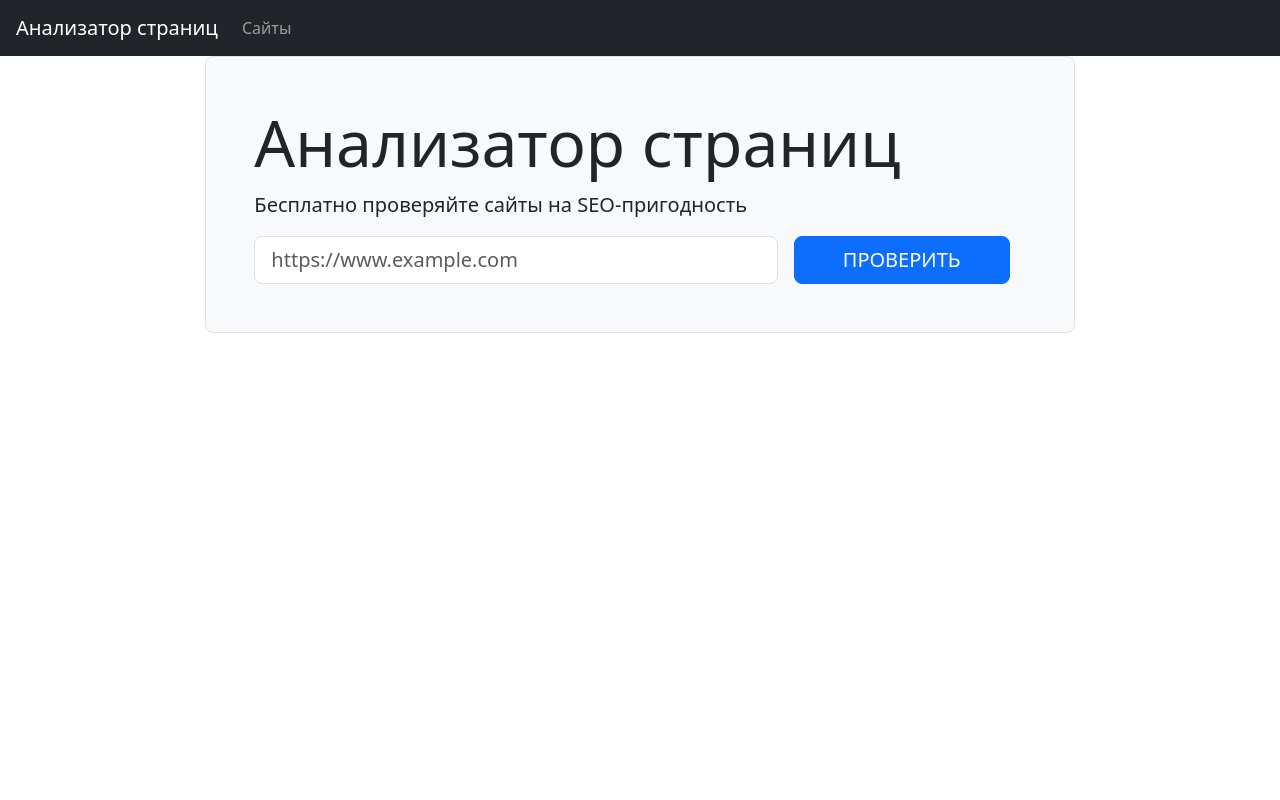
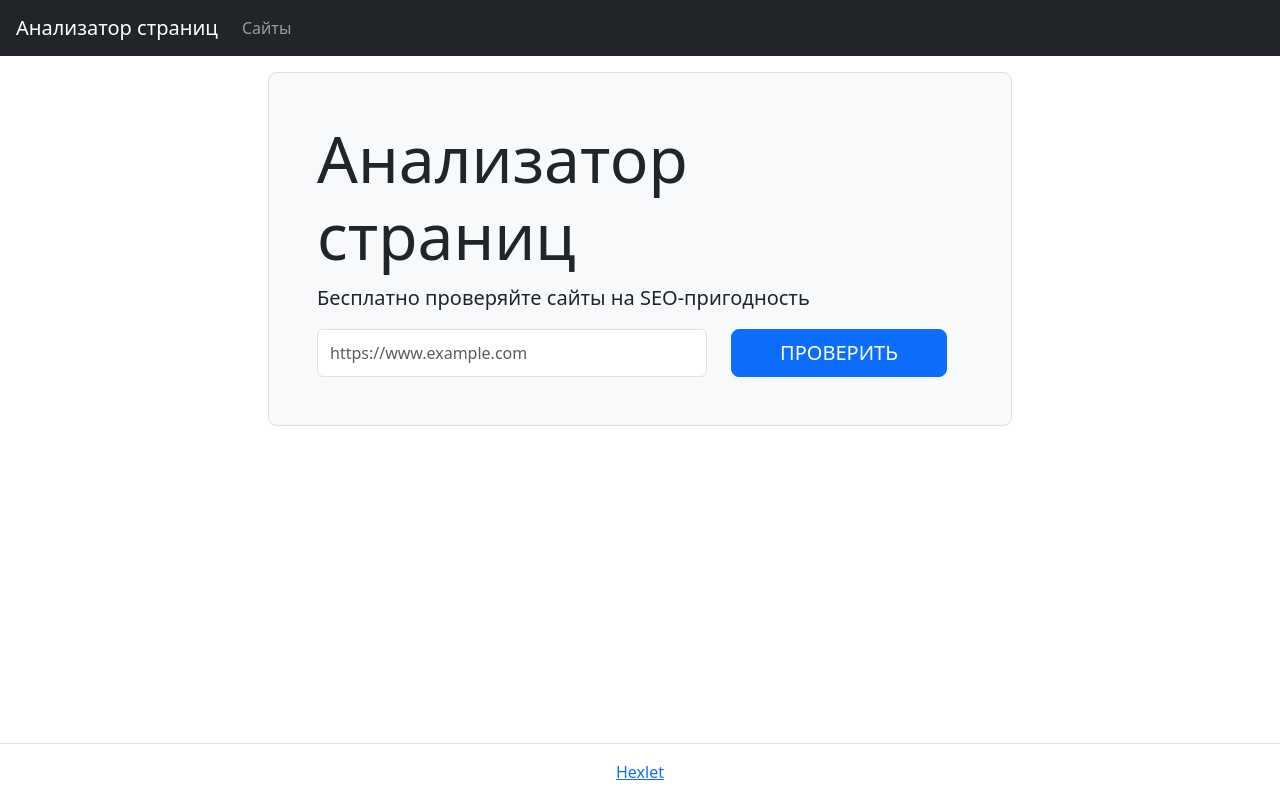
Before and after one commit to Gamabyta24/python-project-83, a Flask app: page / in a window 1280 px wide. Run offline with Flask 3, Linux system fonts and the light colour scheme; some libraries are stand-ins or nearby versions.

Commit message:
testing new routes

```diff
--- a/page_analyzer/models.py
+++ b/page_analyzer/models.py
@@ -86,7 +86,7 @@ def get_url_checks(url_id):
             cur.execute(
                 """
                 SELECT id, status_code, h1, title, description, created_at FROM url_checks
-                WHERE url_id = %s ORDER BY created_at DESC
+                WHERE url_id = %s ORDER BY id DESC
                 """,
                 (url_id,),
             )
--- a/page_analyzer/routes.py
+++ b/page_analyzer/routes.py
@@ -7,109 +7,22 @@ from flask import (
     flash,
     get_flashed_messages,
 )
+import requests
 import validators
 from page_analyzer.models import (
     add_url,
-    get_all_urls,
     get_url_by_id,
-    get_url_by_name,
     get_url_checks,
-    add_url_check,
-    get_last_check_date,
+    get_db_connection,
 )
 from page_analyzer.config import Config
 from urllib.parse import urlparse
+from bs4 import BeautifulSoup
+from psycopg2.extras import RealDictCursor
+
 
 app = Flask(__name__)
 app.config.from_object(Config)
-
-# Создаём таблицы при старте
-
-
-# @app.route("/", methods=["GET", "POST"])
-# def index():
-#     url_id = None
-#     messages = get_flashed_messages(with_categories=True)
-#     if request.method == "POST":
-#         url = request.form.get("url").strip()
-
-#         if not url or not validators.url(url) or len(url) > 255:
-#             flash("Некорректный URL", "danger")
-#             return render_template("index.html")
-#         else:
-#             existing_url = get_url_by_name(url)
-#             if existing_url:  # Если URL уже есть в БД
-#                 url_id = existing_url["id"]
-#                 flash("Страница уже существует", "info")
-#             else:
-#                 url_id = add_url(url)
-#                 flash("Страница успешно добавлена", "success")
-
-#             return redirect(url_for("show_url", url_id=url_id))
-
-
-#     return render_template("index.html",messages=messages)
-@app.route("/", methods=["GET", "POST"])
-def index():
-    if request.method == "POST":
-        url = request.form.get("url").strip()
-
-        if not url or not validators.url(url) or len(url) > 255:
-            flash("Некорректный URL", "danger")
-            return render_template(
-                "index.html"
-            )  # Просто рендерим страницу, без вызова get_flashed_messages()
-
-        existing_url = get_url_by_name(url)
-        if existing_url:
-            flash("Страница уже существует", "info")
-            return redirect(url_for("show_url", url_id=existing_url["id"]))
-
-        url_id = add_url(url)
-        flash("Страница успешно добавлена", "success")
-        return redirect(url_for("show_url", url_id=url_id))
-
-    return render_template("index.html")
-
-
-# @app.route("/urls")
-# def show_urls():
-#     urls = get_all_urls()
-#     for url in urls:
-#         url["last_check_date"] = get_last_check_date(url["id"])
-#         url_checks = get_url_checks(url["id"])
-#         last_check = url_checks[0] if url_checks else None
-#         url["last_status_code"] = last_check["status_code"] if last_check else None
-#         # Получаем дату последней проверки
-#     return render_template("urls.html", urls=urls)
-
-
-@app.route("/urls/<int:url_id>")
-def show_url(url_id):
-    url = get_url_by_id(url_id)
-    url_checks = get_url_checks(url_id)
-    if not url:
-        flash("URL не найден", "danger")
-        return redirect(url_for("show_urls"))
-
-    return render_template("url_detail.html", url=url, url_checks=url_checks)
-
-
-@app.route("/urls/<int:url_id>/checks", methods=["POST"])
-def add_check(url_id):
-    # Проверяем, существует ли сайт с данным url_id
-    url = get_url_by_id(url_id)
-    if not url:
-        flash("Сайт не найден", "danger")
-        return redirect(url_for("show_url", url_id=url_id))
-    success = add_url_check(url_id)
-    if success:
-        flash("Страница успешно проверена", "success")
-    else:
-        flash("Произошла ошибка при проверке", "danger")
-
-    # Перенаправляем на страницу с деталями сайта
-    return redirect(url_for("show_url", url_id=url_id))
 
 
 def normalized_url(url):
@@ -130,6 +43,85 @@ def is_validate(url):
     return errors
 
 
+def get_id(url):
+    with get_db_connection() as conn:
+        with conn.cursor(cursor_factory=RealDictCursor) as curr:
+            curr.execute("SELECT id FROM urls WHERE name = %s", (url,))
+            result = curr.fetchone()  # Может быть None, если записи нет
+
+            if result is None:
+                return None  # Обрабатываем случай, когда URL отсутствует
+
+            return result.get("id")
+
+
+def add_check(url_id, status_code, title, h1, content):
+    with get_db_connection() as conn:
+        with conn.cursor() as curr:
+            curr.execute(
+                """
+                    INSERT INTO url_checks (
+                        url_id, status_code, h1, title, description)
+                    VALUES (%s, %s, %s, %s, %s);
+                        """,
+                (url_id, status_code, h1, title, content),
+            )
+
+
+def find_seo(url):
+    text = requests.get(url["name"]).text
+    soup = BeautifulSoup(text, "lxml")
+    h1 = None
+    title = None
+    meta = None
+    content = None
+    try:
+        h1 = soup.h1.text
+    except Exception:
+        pass
+    try:
+        title = soup.title.text
+    except Exception:
+        pass
+    meta = soup.select('meta[name="description"]')
+    for attr in meta:
+        content = attr.get("content")
+    return {"title": title, "h1": h1, "content": content}
+
+
+def get_content():
+    with get_db_connection() as conn:
+        with conn.cursor(cursor_factory=RealDictCursor) as curr:
+            curr.execute(
+                """
+                DROP VIEW IF EXISTS filter;
+
+                CREATE VIEW filter AS
+                SELECT url_id, MAX(id) AS max_id FROM url_checks
+                GROUP BY url_id;
+
+                SELECT urls.id,
+                    name,
+                    max_id,
+                    status_code,
+                    url_checks.created_at
+                FROM urls
+                LEFT JOIN filter
+                ON urls.id = filter.url_id
+                LEFT JOIN url_checks
+                ON url_checks.id = filter.max_id
+                ORDER BY url_checks.created_at DESC, name;"""
+            )
+            result = curr.fetchall()
+            return result
+
+
+@app.route("/")
+def index_page():
+    messages = get_flashed_messages(with_categories=True)
+    return render_template("index.html", messages=messages)
+
+
 @app.post("/urls")
 def new_record():
     url = request.form.to_dict()
@@ -137,28 +129,44 @@ def new_record():
     if error:
         flash(error["name"], "alert-danger")
         messages = get_flashed_messages(with_categories=True)
-        return (
-            render_template("index.html", url=url["url"], messages=messages),
-            422,
-        )
+        return render_template("index.html", url=url["url"], messages=messages), 422
     normalize_url = normalized_url(url["url"])
-    page_id = get_url_by_name(normalize_url)
+    page_id = get_id(normalize_url)
     if page_id:
         flash("Страница уже существует", "alert-info")
         return redirect(url_for("site_page", id=page_id), code=302)
     else:
         url["id"] = add_url(normalize_url)
         flash("Страница успешно добавлена", "alert-success")
-        return redirect(url_for("show_url", id=url["id"]), code=302)
+        return redirect(url_for("site_page", id=url["id"]), code=302)
+
+
+@app.route("/urls/<int:id>")
+def site_page(id):
+    page = get_url_by_id(id)
+    messages = get_flashed_messages(with_categories=True)
+    checks = get_url_checks(id)
+    return render_template("url_detail.html", page=page, rows=checks, messages=messages)
+
+
+@app.post("/urls/<id>/checks")
+def check_page(id):
+    url = get_url_by_id(id)
+    try:
+        req = requests.get(url["name"])
+        req.raise_for_status()
+    except Exception:
+        flash("Произошла ошибка при проверке", "alert-danger")
+        return redirect(url_for("site_page", id=id), code=302)
+    status_code = req.status_code
+    seo = find_seo(url)
+    add_check(id, status_code, seo["title"], seo["h1"], seo["content"])
+    flash("Страница успешно проверена", "alert-success")
+    return redirect(url_for("site_page", id=id), code=302)
 
 
 @app.route("/urls")
 def all_pages():
-    list_pages = get_all_urls()
+    list_pages = get_content()
     messages = get_flashed_messages(with_categories=True)
-    for url in list_pages:
-        url["last_check_date"] = get_last_check_date(url["id"])
-        url_checks = get_url_checks(url["id"])
-        last_check = url_checks[0] if url_checks else None
-        url["last_status_code"] = last_check["status_code"] if last_check else None
-    return render_template("urls.html", messages=messages, urls=list_pages)
+    return render_template("urls.html", messages=messages, rows=list_pages)
--- a/page_analyzer/templates/base.html
+++ b/page_analyzer/templates/base.html
@@ -2,40 +2,43 @@
 <html lang="ru">
 <head>
     <meta charset="UTF-8">
-    <meta name="viewport" content="width=device-width, initial-scale=1">
-    <title>{% block title %}Главная{% endblock %}</title>
-
-    <link href="https://cdn.jsdelivr.net/npm/bootstrap@5.3.2/dist/css/bootstrap.min.css" rel="stylesheet">
+    <meta name="viewport" content="width=device-width, initial-scale=1.0">
+    <title>{% block title %}Page analyzer{% endblock %}</title>
+    <link href="https://cdn.jsdelivr.net/npm/bootstrap@5.3.3/dist/css/bootstrap.min.css" rel="stylesheet" integrity="sha384-QWTKZyjpPEjISv5WaRU9OFeRpok6YctnYmDr5pNlyT2bRjXh0JMhjY6hW+ALEwIH" crossorigin="anonymous">
+    <script src="https://cdn.jsdelivr.net/npm/bootstrap@5.3.3/dist/js/bootstrap.bundle.min.js" integrity="sha384-YvpcrYf0tY3lHB60NNkmXc5s9fDVZLESaAA55NDzOxhy9GkcIdslK1eN7N6jIeHz" crossorigin="anonymous"></script>
 </head>
-<body>
-
-    {% block sitehead %}
+<body class="min-vh-100 d-flex flex-column">
     <header class="flex-shrink-0">
         <nav class="navbar navbar-expand-md navbar-dark bg-dark px-3">
-            <a class="navbar-brand" href="/">Анализатор страниц</a>
-            <div id="navbarNav">
-                <ul class="navbar-nav">
-                    <li class="nav-item"><a class="nav-link" href="/urls">Сайты</a></li>
-                </ul>
-            </div>
+            {% block navbar %}
+                    <a class="navbar-brand" href="/">Анализатор страниц</a>
+                    <div class="navbarNav">
+                        <ul class="navbar-nav">
+                            <li calls="nav-item">
+                                <a class="nav-link" href="{{url_for('all_pages')}}">Сайты</a>
+                            </li>
+                        </ul>
+                    </div>
+            {% endblock %}
         </nav>
     </header>
-    {% with messages = get_flashed_messages(with_categories=true) %}
-    {% if messages %}
+    <div class="flashes">
         {% for category, message in messages %}
-            <div class="alert alert-{{ category }}" role="alert">{{ message }}</div>
+        <div class="alert {{ category }}" role="alert">{{ message }}</div>
         {% endfor %}
-    {% endif %}
-{% endwith %}
-
     </div>
-    {% endblock %}
     <main class="flex-grow-1">
-        {% block content %}{% endblock %}
+        {% block main %}
+        {% endblock %}
     </main>
-
-
-    <script src="https://cdn.jsdelivr.net/npm/bootstrap@5.3.2/dist/js/bootstrap.bundle.min.js"></script>
-
+    <div id="footer" class="border-top py-3 mt-5 flex-shrink-0">
+        {% block footer %}
+        <div class="container-lg">
+            <div class="text-center">
+                <a href="https://ru.hexlet.io/" target="_blank">Hexlet</a>
+            </div>
+        </div>
+        {% endblock %}
+    </div>
 </body>
 </html>
--- a/page_analyzer/templates/index.html
+++ b/page_analyzer/templates/index.html
@@ -1,19 +1,17 @@
-{% extends "base.html" %}
+{% extends 'base.html' %}
 
-{% block title %}Главная{% endblock %}
-
-{% block content %}
-<div class="row">
-  <div class="col-12 col-md-10 col-lg-8 mx-auto border rounded-3 bg-light p-5">
-    <h1 class="display-3">Анализатор страниц</h1>
-    <p class="lead">Бесплатно проверяйте сайты на SEO-пригодность</p>
-    <form method="post" class="d-flex justify-content-center">
-    <label for="text" class="visually-hidden">Url для проверки</label>
-    <input type="text" name="url" placeholder="https://www.example.com" value="" class="form-control form-control-lg" required="">
-    <input type="submit" class="btn btn-primary  btn-lg ms-3 px-5 text-uppercase mx-3" value="Проверить">
-</form>
-  </div>
+{% block main %}
+<h1></h1>
+<div class="container-lg mt-3">
+    <div>
+        <div class="col-12 col-md-10 col-lg-8 mx-auto border rounded-3 bg-light p-5">
+            <h1 class="display-3">Анализатор страниц</h1>
+            <p class="lead">Бесплатно проверяйте сайты на SEO-пригодность</p>
+            <form action="{{ url_for('new_record') }}" method="post" class="d-flex justify-content-center" role="search">
+                <input class="form-control me-2" name="url" placeholder="https://www.example.com" required value="{{ url }}">
+                <input class="btn btn-primary btn-lg ms-3 px-5 text-uppercase mx-3" type="submit" value="Проверить">
+            </form>
+        </div>
+    </div>
 </div>
-
-
 {% endblock %}
--- a/pyproject.toml
+++ b/pyproject.toml
@@ -10,6 +10,7 @@ dependencies = [
     "flake8>=7.1.1",
     "flask>=3.1.0",
     "gunicorn>=23.0.0",
+    "lxml>=5.3.1",
     "psycopg2-binary>=2.9.10",
     "python-dotenv>=1.0.1",
     "requests>=2.32.3",
```
Also changed, not shown: page_analyzer/templates/url_detail.html (+20 -19 lines), page_analyzer/templates/urls.html (+10 -10 lines), 1 other file.
